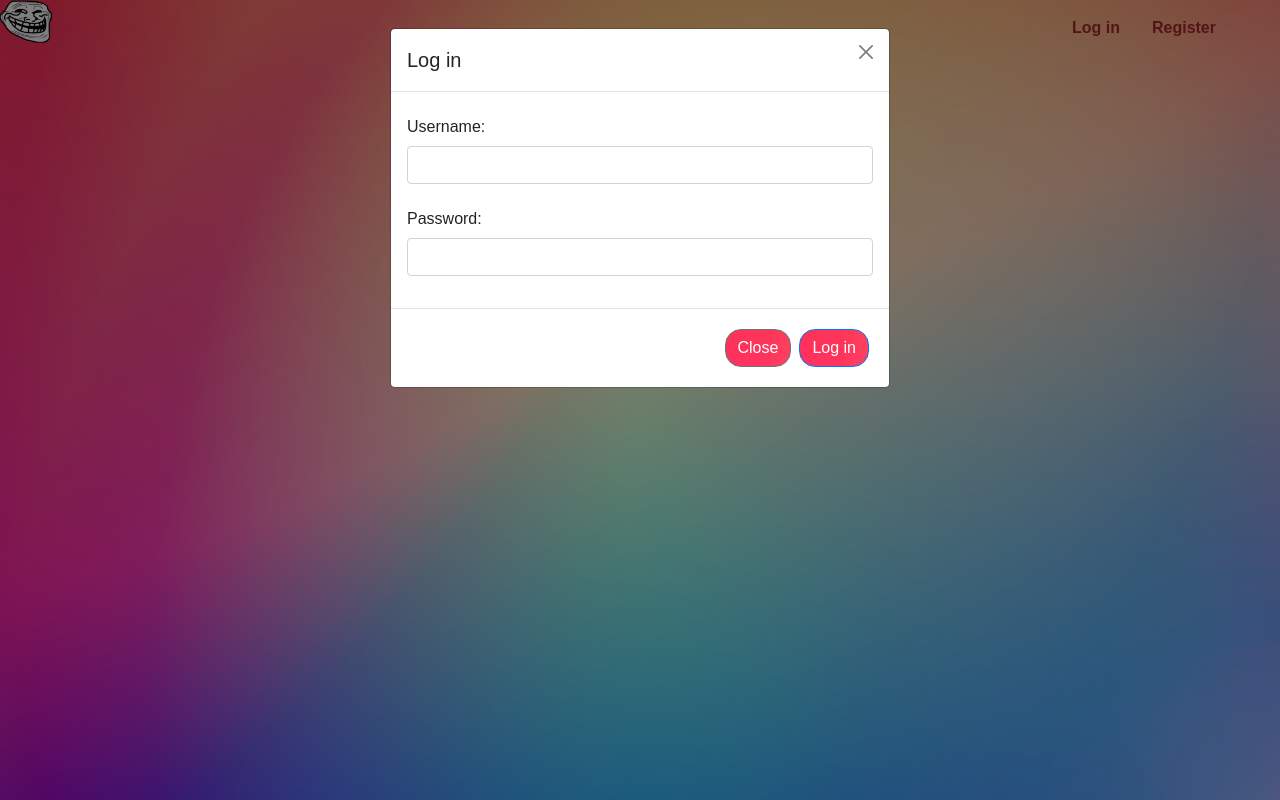
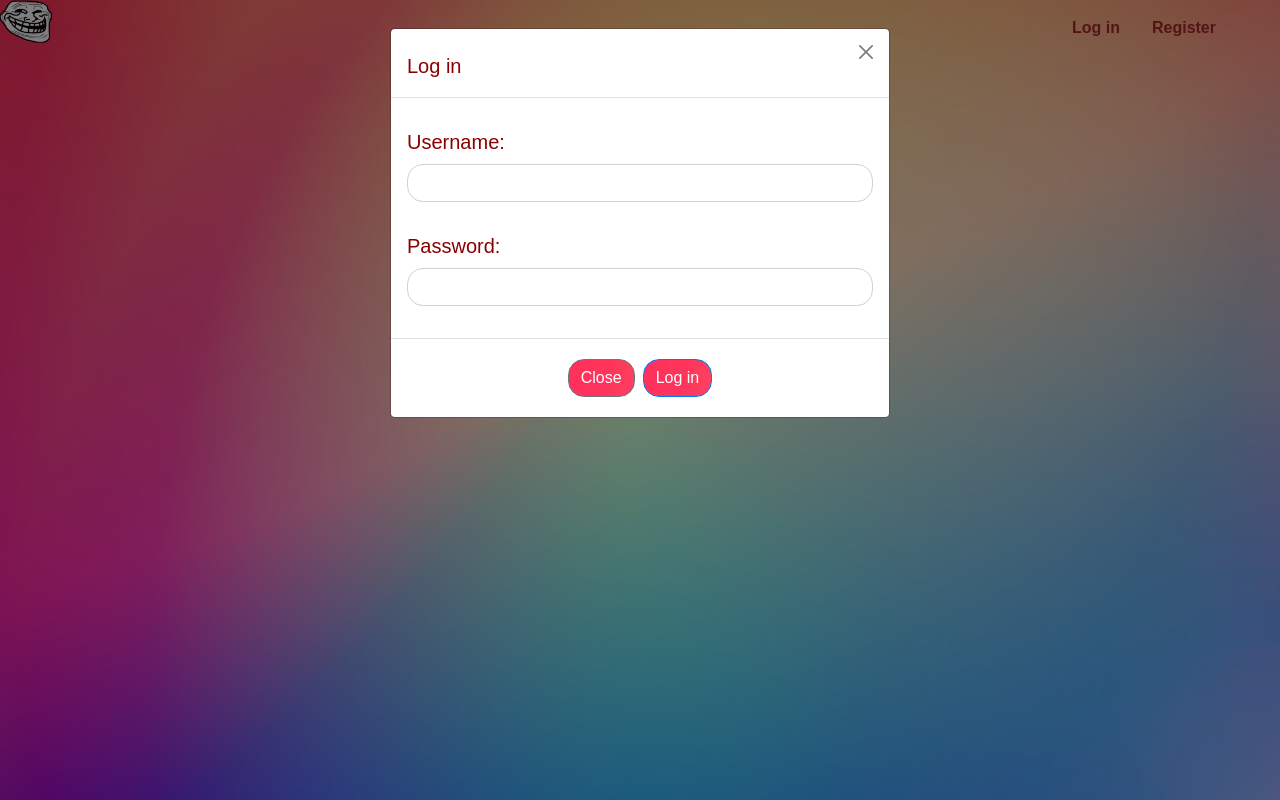
Before and after one commit to CodecoolGlobal/proman-2-python-keresztenymarcell, a Flask app: page / in a window 1280 px wide, after a click on "Log in". Run offline with Flask 2, Linux system fonts and the light colour scheme; data that the repository does not hold is empty; parts of the project's set-up code (start-up, migrations or seed data) failed here and were passed over; some libraries are stand-ins or nearby versions.

Commit message:
style: Add style to modal

```diff
--- a/static/css/main.css
+++ b/static/css/main.css
@@ -259,3 +259,25 @@ h1{
 #closeModalButton, #loginModalButton {
     border-radius: 16px;
 }
+
+input.form-control{
+    border-radius: 16px;
+}
+
+.col-form-label, .modal-title{
+    font-weight: 100;
+    margin-top: 6px;
+    display: inline-block;
+    font-size: 20px;
+    color: darkred;
+    font-weight: 300;
+    min-width: 200px;
+}
+
+.modal-title {
+    font-weight: 300;
+}
+
+.modal-footer{
+    justify-content:center;
+}
--- a/templates/modal.html
+++ b/templates/modal.html
@@ -6,7 +6,7 @@
         <button type="button" class="btn-close" data-bs-dismiss="modal" aria-label="Close"></button>
       </div>
       <div class="modal-body">
-        <form>
+        <form autocomplete="off">
           <div class="mb-3">
             <label for="recipient-name" class="col-form-label">Username:</label>
             <input type="text" class="form-control" id="username" name="username">
--- a/templates/modal_reg.html
+++ b/templates/modal_reg.html
@@ -6,7 +6,7 @@
         <button type="button" class="btn-close" data-bs-dismiss="modal" aria-label="Close"></button>
       </div>
       <div class="modal-body">
-        <form>
+        <form autocomplete="off">
           <div class="mb-3">
             <label for="recipient-name" class="col-form-label">Username:</label>
             <input type="text" class="form-control" id="username">
```
